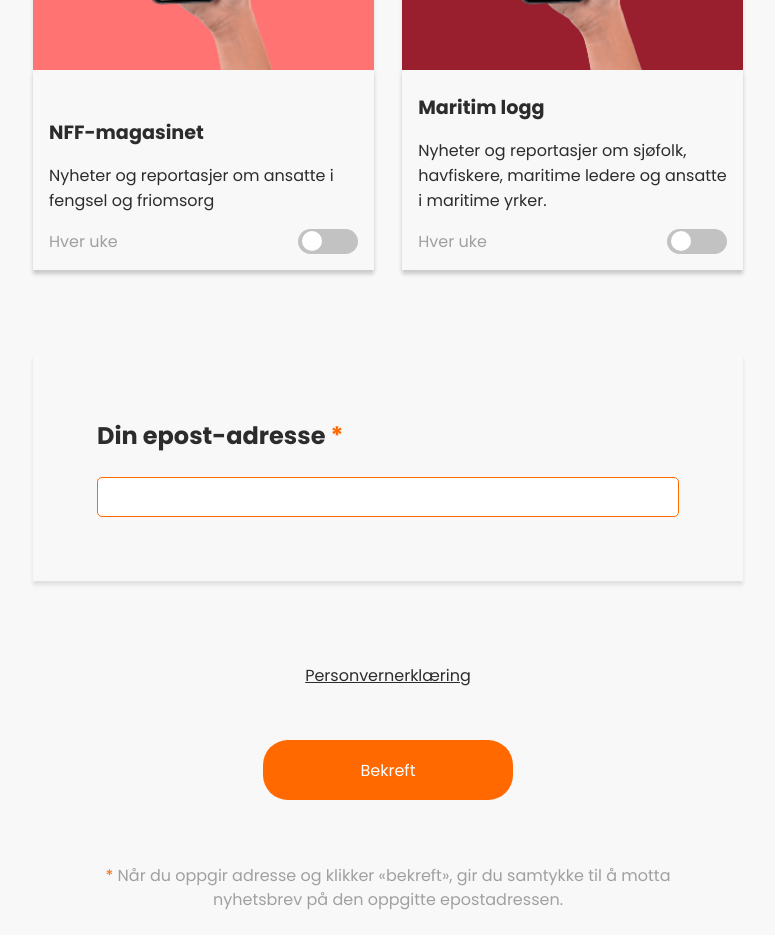
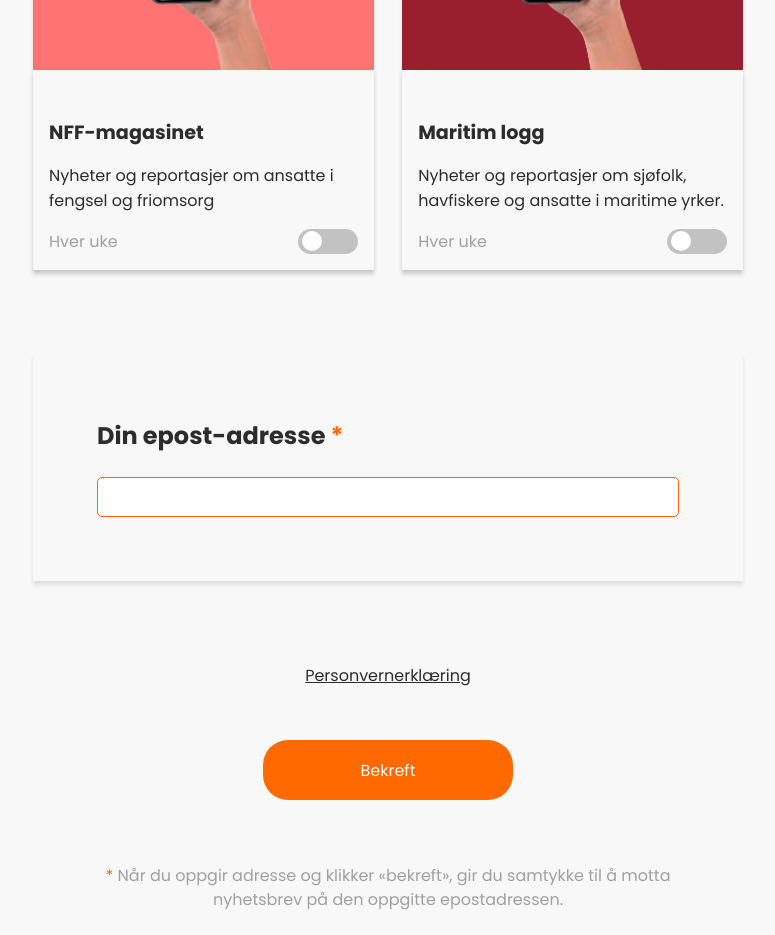
Before and after one commit to Ninuskaninus/FrifagNyhetsbrev, a React (Create React App) app: page / in a window 1280 px wide. Shown: the part 5280-6215 px from the top of the page, without its empty margins (252-1027 px from the left). Built offline with nearby package versions, Linux system fonts and the light colour scheme.

Commit message:
korrektur

```diff
--- a/src/components/descriptions/index.jsx
+++ b/src/components/descriptions/index.jsx
@@ -175,7 +175,7 @@ const Descriptions = {
     return (
       <>
       <h5>Maritim logg</h5>
-      <p>Nyheter og reportasjer om sjøfolk, havfiskere, maritime ledere og ansatte i maritime yrker.</p>
+      <p>Nyheter og reportasjer om sjøfolk, havfiskere og ansatte i maritime yrker.</p>
       </>
     )
   },
```
